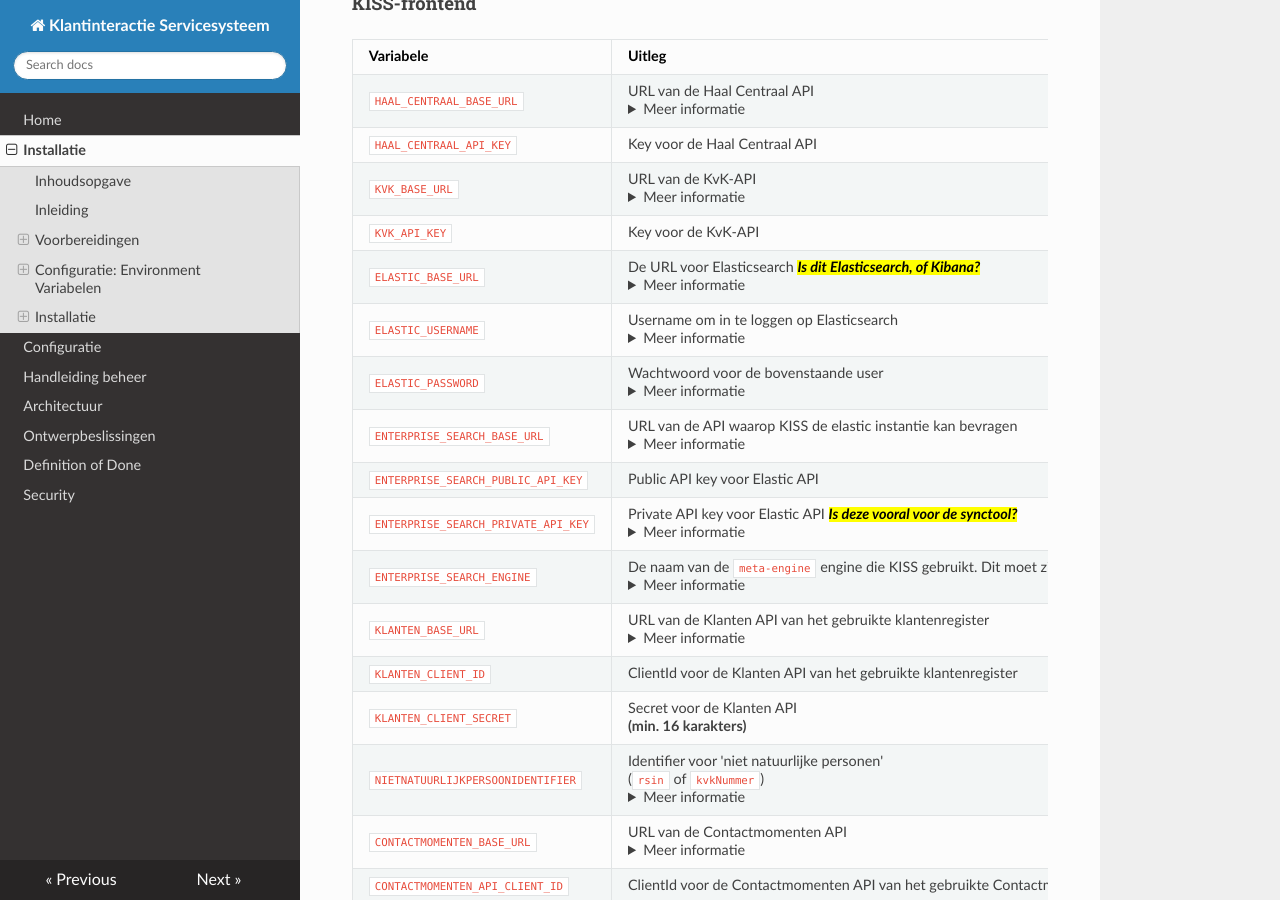
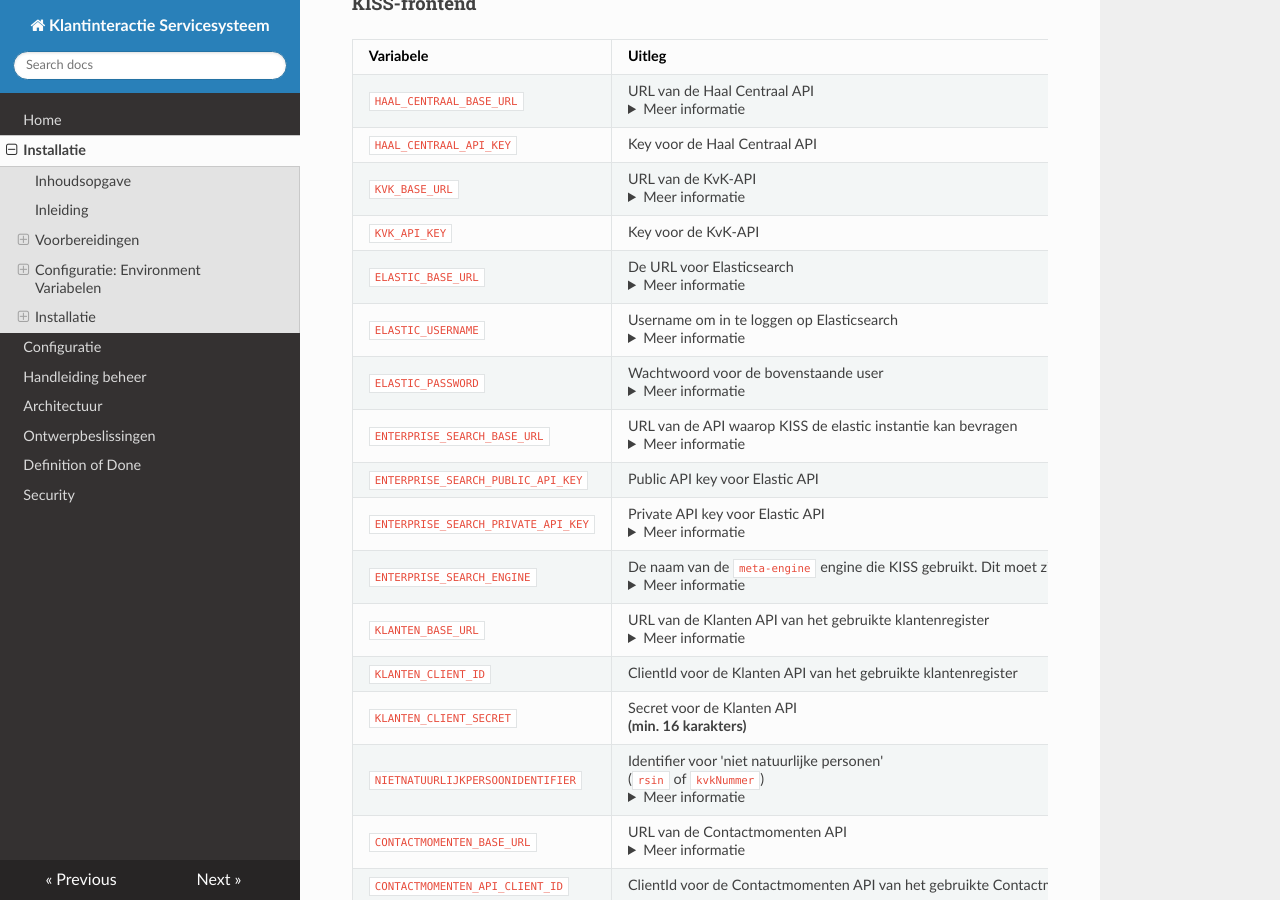
Before and after one commit to Klantinteractie-Servicesysteem/.github, an MkDocs documentation site: the page built from docs/INSTALLATION.md, in a window 1280 px wide and 900 px high, scrolled down 3619 px. Built offline with MkDocs 1.6.1, drawn with Linux system fonts in a browser that asks for light colours; nearby versions of some CDN libraries.

Commit message:
remove <mark>s

```diff
--- a/docs/INSTALLATION.md
+++ b/docs/INSTALLATION.md
@@ -141,12 +141,12 @@ Daarnaast zijn er bronnen die binnen KISS doorzocht moeten worden.
 | `HAAL_CENTRAAL_API_KEY`                 | Key voor de Haal Centraal API                                                                                                    |
 | `KVK_BASE_URL`                          | URL van de KvK-API <details> <summary>Meer informatie </summary>URL van de KvK-API om het Handelsregister te bevragen. Dit is het pad voorafgaand aan het versienummer, bijvoorbeeld `https://api.kvk.nl/test/api` </details>   |
 | `KVK_API_KEY`                           | Key voor de KvK-API                                                                                                              |
-| `ELASTIC_BASE_URL`                      | De URL voor Elasticsearch <mark>Is dit Elasticsearch, of Kibana?</mark>  <details><summary>Meer informatie </summary>Bijvoorbeeld: `https://kiss-es-http:9200` </details> |
+| `ELASTIC_BASE_URL`                      | De URL voor Elasticsearch <details><summary>Meer informatie </summary>Bijvoorbeeld: `https://kiss-es-http:9200` </details> |
 | `ELASTIC_USERNAME`                      | Username om in te loggen op Elasticsearch <details> <summary>Meer informatie </summary> Dit kan de default root user `elastic` zijn, maar ook de username van een gebruiker die je zelf hebt aangemaakt.  </details>  |
 | `ELASTIC_PASSWORD`                      | Wachtwoord voor de bovenstaande user <details><summary>Meer informatie </summary> Als je gebruik maakt van [ECK](https://www.elastic.co/guide/en/cloud-on-k8s/2.8/k8s-overview.html), dan kun je het wachtwoord van de default user vinden, m.b.v. het commando `kubectl get secret kiss-es-elastic-user -o go-template='{{.data.elastic </details>   |
 | `ENTERPRISE_SEARCH_BASE_URL`            |  URL van de API waarop KISS de elastic instantie kan bevragen <details> <summary>Meer informatie </summary>Bijvoorbeeld `https://kiss-ent-http:3002` </details> |
 | `ENTERPRISE_SEARCH_PUBLIC_API_KEY`      | Public API key voor Elastic  API                                                                                                 |
-| `ENTERPRISE_SEARCH_PRIVATE_API_KEY`     | Private API key voor Elastic API <mark>Is deze vooral voor de synctool?</mark> <details> <summary>Meer informatie </summary> De API key die nodig is om de `engine`s bij te werken </details> |
+| `ENTERPRISE_SEARCH_PRIVATE_API_KEY`     | Private API key voor Elastic API <details> <summary>Meer informatie </summary> De API key die nodig is om de `engine`s bij te werken </details> |
 | `ENTERPRISE_SEARCH_ENGINE`              | De naam van de `meta-engine` engine die KISS gebruikt. Dit moet zijn: `KISS-engine`  <details> <summary>Meer informatie </summary> De KISS-Elastic-Sync maakt deze engine aan, als deze nog niet bestaat.  </details>   |
 | `KLANTEN_BASE_URL`                      | URL van de Klanten API van het gebruikte klantenregister <details> <summary>Meer informatie </summary>Bijvoorbeeld `https://klantenregister.mijngemeente.nl/klanten` </details>  |
 | `KLANTEN_CLIENT_ID`                     | ClientId voor de Klanten API van het gebruikte klantenregister                                                                   |
```
